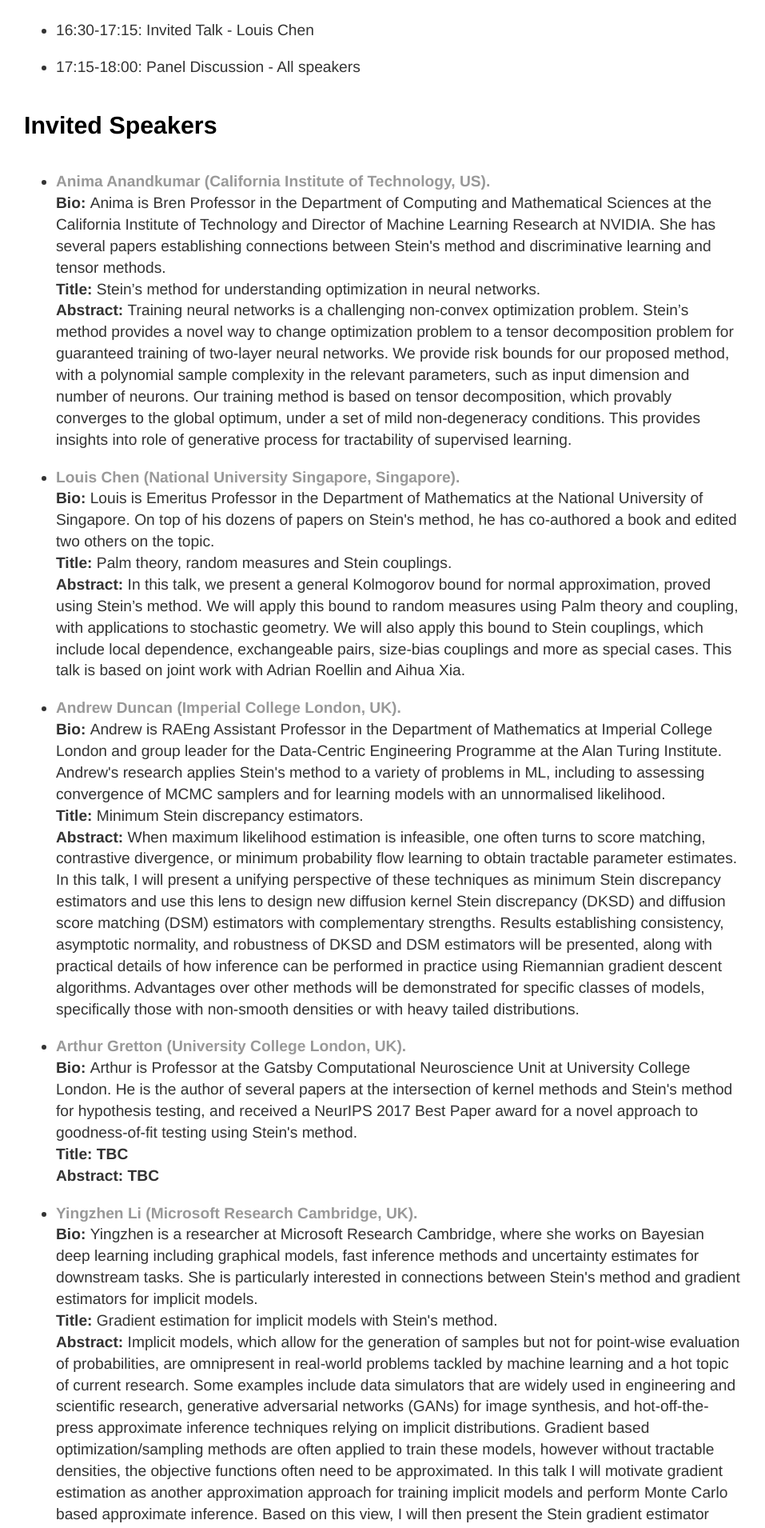
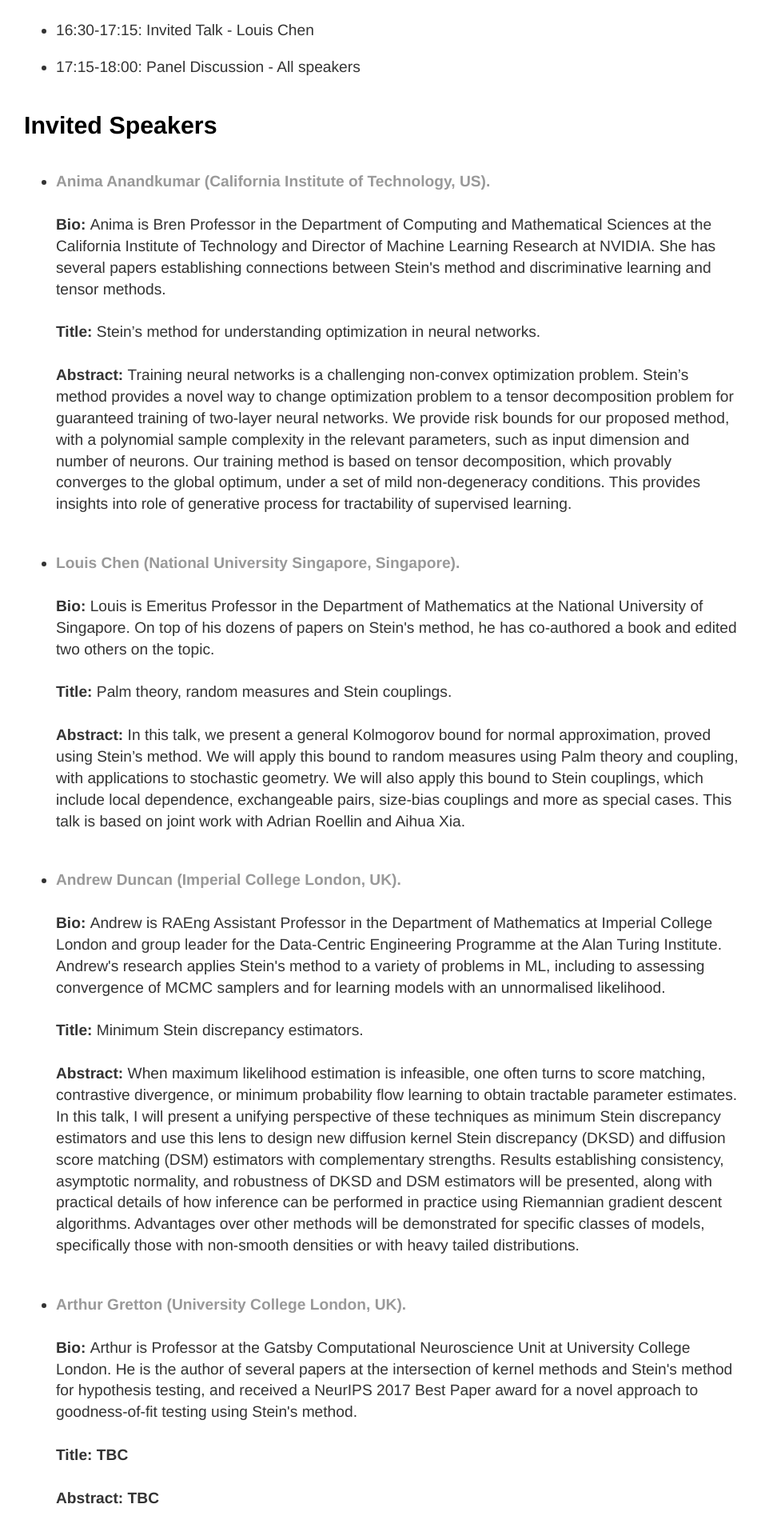
Before and after one commit to steinworkshop/steinworkshop.github.io, a Jekyll site: the page built from index.html, in a window 1280 px wide. Shown: the part 1743-3653 px from the top of the page at 80% size, without its empty margins (162-1119 px from the left). Built offline with Jekyll 4.4.1, drawn with Linux system fonts in a browser that asks for light colours.

Commit message:
double breaks

```diff
--- a/index.html
+++ b/index.html
@@ -54,73 +54,73 @@
 
 	<ul>
 
-		<li> <strong><a href="http://tensorlab.cms.caltech.edu/users/anima/"> Anima Anandkumar (California Institute of Technology, US).</a></strong> <br/>
+		<li> <strong><a href="http://tensorlab.cms.caltech.edu/users/anima/"> Anima Anandkumar (California Institute of Technology, US).</a></strong> <br/> <br/>
 
-			<strong> Bio: </strong> Anima is Bren Professor in the Department of Computing and Mathematical Sciences at the California Institute of Technology and Director of Machine Learning Research at NVIDIA. She has several papers establishing connections between Stein's method and discriminative learning and tensor methods. <br/>
+			<strong> Bio: </strong> Anima is Bren Professor in the Department of Computing and Mathematical Sciences at the California Institute of Technology and Director of Machine Learning Research at NVIDIA. She has several papers establishing connections between Stein's method and discriminative learning and tensor methods. <br/><br/>
 
-			<strong> Title: </strong> Stein’s method for understanding optimization in neural networks. <br/>
+			<strong> Title: </strong> Stein’s method for understanding optimization in neural networks. <br/><br/>
 
-			<strong> Abstract: </strong> Training neural networks is a challenging non-convex optimization problem. Stein’s method provides a novel way to change optimization problem to a tensor decomposition problem for guaranteed training of two-layer neural networks. We provide risk bounds for our proposed method, with a polynomial sample complexity in the relevant parameters, such as input dimension and number of neurons. Our training method is based on tensor decomposition, which provably converges to the global optimum, under a set of mild non-degeneracy conditions. This provides insights into role of generative process for tractability of supervised learning. <br/>
+			<strong> Abstract: </strong> Training neural networks is a challenging non-convex optimization problem. Stein’s method provides a novel way to change optimization problem to a tensor decomposition problem for guaranteed training of two-layer neural networks. We provide risk bounds for our proposed method, with a polynomial sample complexity in the relevant parameters, such as input dimension and number of neurons. Our training method is based on tensor decomposition, which provably converges to the global optimum, under a set of mild non-degeneracy conditions. This provides insights into role of generative process for tractability of supervised learning. <br/><br/>
 
 		</li>
 
-		<li> <strong><a href="http://www.math.nus.edu.sg/~lhychen/"> Louis Chen (National University Singapore, Singapore). </a></strong> <br/>
+		<li> <strong><a href="http://www.math.nus.edu.sg/~lhychen/"> Louis Chen (National University Singapore, Singapore). </a></strong> <br/><br/>
 
-			<strong> Bio: </strong> Louis is Emeritus Professor in the Department of Mathematics at the National University of Singapore. On top of his dozens of papers on Stein's method, he has co-authored a book and edited two others on the topic. <br/>
+			<strong> Bio: </strong> Louis is Emeritus Professor in the Department of Mathematics at the National University of Singapore. On top of his dozens of papers on Stein's method, he has co-authored a book and edited two others on the topic. <br/><br/>
 
-			<strong> Title: </strong> Palm theory, random measures and Stein couplings. <br/>
+			<strong> Title: </strong> Palm theory, random measures and Stein couplings. <br/><br/>
 
-			<strong> Abstract: </strong> In this talk, we present a general Kolmogorov bound for normal approximation, proved using Stein’s method. We will apply this bound to random measures using Palm theory and coupling, with applications to stochastic geometry. We will also apply this bound to Stein couplings, which include local dependence, exchangeable pairs, size-bias couplings and more as special cases. This talk is based on joint work with Adrian Roellin and Aihua Xia. <br/>
+			<strong> Abstract: </strong> In this talk, we present a general Kolmogorov bound for normal approximation, proved using Stein’s method. We will apply this bound to random measures using Palm theory and coupling, with applications to stochastic geometry. We will also apply this bound to Stein couplings, which include local dependence, exchangeable pairs, size-bias couplings and more as special cases. This talk is based on joint work with Adrian Roellin and Aihua Xia. <br/><br/>
 
 		</li>
 
-		<li> <strong><a href="https://www.turing.ac.uk/people/researchers/andrew-duncan"> Andrew Duncan (Imperial College London, UK).</a></strong> <br/>
+		<li> <strong><a href="https://www.turing.ac.uk/people/researchers/andrew-duncan"> Andrew Duncan (Imperial College London, UK).</a></strong> <br/><br/>
 
-			<strong> Bio: </strong> Andrew is RAEng Assistant Professor in the Department of Mathematics at Imperial College London and group leader for the Data-Centric Engineering Programme at the Alan Turing Institute. Andrew's research applies Stein's method to a variety of problems in ML, including to assessing convergence of MCMC samplers and for learning models with an unnormalised likelihood. <br/>
+			<strong> Bio: </strong> Andrew is RAEng Assistant Professor in the Department of Mathematics at Imperial College London and group leader for the Data-Centric Engineering Programme at the Alan Turing Institute. Andrew's research applies Stein's method to a variety of problems in ML, including to assessing convergence of MCMC samplers and for learning models with an unnormalised likelihood. <br/><br/>
 
-			<strong> Title: </strong> Minimum Stein discrepancy estimators. <br/>
+			<strong> Title: </strong> Minimum Stein discrepancy estimators. <br/><br/>
 
-			<strong> Abstract: </strong> When maximum likelihood estimation is infeasible, one often turns to score matching, contrastive divergence, or minimum probability flow learning to obtain tractable parameter estimates. In this talk, I will present a unifying perspective of these techniques as minimum Stein discrepancy estimators and use this lens to design new diffusion kernel Stein discrepancy (DKSD) and diffusion score matching (DSM) estimators with complementary strengths.  Results establishing consistency, asymptotic normality, and robustness of DKSD and DSM estimators will be presented, along with practical details of how inference can be performed in practice using Riemannian gradient descent algorithms. Advantages over other methods will be demonstrated for specific classes of models, specifically those with non-smooth densities or with heavy tailed distributions. <br/>
+			<strong> Abstract: </strong> When maximum likelihood estimation is infeasible, one often turns to score matching, contrastive divergence, or minimum probability flow learning to obtain tractable parameter estimates. In this talk, I will present a unifying perspective of these techniques as minimum Stein discrepancy estimators and use this lens to design new diffusion kernel Stein discrepancy (DKSD) and diffusion score matching (DSM) estimators with complementary strengths.  Results establishing consistency, asymptotic normality, and robustness of DKSD and DSM estimators will be presented, along with practical details of how inference can be performed in practice using Riemannian gradient descent algorithms. Advantages over other methods will be demonstrated for specific classes of models, specifically those with non-smooth densities or with heavy tailed distributions. <br/><br/>
 
 		</li>
 
-		<li> <strong><a href="http://www.gatsby.ucl.ac.uk/~gretton/"> Arthur Gretton (University College London, UK).</a></strong> <br/>
+		<li> <strong><a href="http://www.gatsby.ucl.ac.uk/~gretton/"> Arthur Gretton (University College London, UK).</a></strong> <br/><br/>
 
-			<strong> Bio: </strong> Arthur is Professor at the Gatsby Computational Neuroscience Unit at University College London. He is the author of several papers at the intersection of kernel methods and Stein's method for hypothesis testing, and received a NeurIPS 2017 Best Paper award for a novel approach to goodness-of-fit testing using Stein's method. <br/>
+			<strong> Bio: </strong> Arthur is Professor at the Gatsby Computational Neuroscience Unit at University College London. He is the author of several papers at the intersection of kernel methods and Stein's method for hypothesis testing, and received a NeurIPS 2017 Best Paper award for a novel approach to goodness-of-fit testing using Stein's method. <br/> <br/>
 
-			<strong> Title: TBC </strong> <br/>
+			<strong> Title: TBC </strong> <br/> <br/>
 
-			<strong> Abstract: TBC </strong> <br/>
+			<strong> Abstract: TBC </strong> <br/> <br/>
 
 		</li>
 
-		<li> <strong><a href="http://yingzhenli.net/home/en/"> Yingzhen Li (Microsoft Research Cambridge, UK).</a></strong> <br/>
+		<li> <strong><a href="http://yingzhenli.net/home/en/"> Yingzhen Li (Microsoft Research Cambridge, UK).</a></strong> <br/> <br/>
 
-			<strong> Bio: </strong> Yingzhen is a researcher at Microsoft Research Cambridge, where she works on Bayesian deep learning including graphical models, fast inference methods and uncertainty estimates for downstream tasks. She is particularly interested in connections between Stein's method and gradient estimators for implicit models. <br/>
+			<strong> Bio: </strong> Yingzhen is a researcher at Microsoft Research Cambridge, where she works on Bayesian deep learning including graphical models, fast inference methods and uncertainty estimates for downstream tasks. She is particularly interested in connections between Stein's method and gradient estimators for implicit models. <br/> <br/>
 
-			<strong> Title: </strong> Gradient estimation for implicit models with Stein's method. <br/>
+			<strong> Title: </strong> Gradient estimation for implicit models with Stein's method. <br/> <br/>
 
-			<strong> Abstract: </strong> Implicit models, which allow for the generation of samples but not for point-wise evaluation of probabilities, are omnipresent in real-world problems tackled by machine learning and a hot topic of current research. Some examples include data simulators that are widely used in engineering and scientific research, generative adversarial networks (GANs) for image synthesis, and hot-off-the-press approximate inference techniques relying on implicit distributions. Gradient based optimization/sampling methods are often applied to train these models, however without tractable densities, the objective functions often need to be approximated. In this talk I will motivate gradient estimation as another approximation approach for training implicit models and perform Monte Carlo based approximate inference. Based on this view, I will then present the Stein gradient estimator which estimates the score function of an implicit model density. I will discuss connections of this approach to score matching, kernel methods, denoising auto-encoders, etc., and show application cases including entropy regularization for GANs, and meta-learning for stochastic gradient MCMC algorithms.<br/>
+			<strong> Abstract: </strong> Implicit models, which allow for the generation of samples but not for point-wise evaluation of probabilities, are omnipresent in real-world problems tackled by machine learning and a hot topic of current research. Some examples include data simulators that are widely used in engineering and scientific research, generative adversarial networks (GANs) for image synthesis, and hot-off-the-press approximate inference techniques relying on implicit distributions. Gradient based optimization/sampling methods are often applied to train these models, however without tractable densities, the objective functions often need to be approximated. In this talk I will motivate gradient estimation as another approximation approach for training implicit models and perform Monte Carlo based approximate inference. Based on this view, I will then present the Stein gradient estimator which estimates the score function of an implicit model density. I will discuss connections of this approach to score matching, kernel methods, denoising auto-encoders, etc., and show application cases including entropy regularization for GANs, and meta-learning for stochastic gradient MCMC algorithms.<br/> <br/>
 
 		</li>
 
-		<li> <strong><a href="http://cs.brown.edu/~pvaliant/"> Paul Valiant (Brown University, US).</a></strong> <br/>
+		<li> <strong><a href="http://cs.brown.edu/~pvaliant/"> Paul Valiant (Brown University, US).</a></strong> <br/> <br/>
 
-			<strong> Bio: </strong> Paul is assistant professor in the department of Computer Science at Brown. He has contributed methodology on particle-based variational inference, and is particular interested in connections with Stein Variational Gradient Descent. <br/>
+			<strong> Bio: </strong> Paul is assistant professor in the department of Computer Science at Brown. He has contributed methodology on particle-based variational inference, and is particular interested in connections with Stein Variational Gradient Descent. <br/> <br/>
 
-			<strong> Title: </strong> TBC <br/>
+			<strong> Title: </strong> TBC <br/> <br/>
 
-			<strong> Abstract: </strong> TBC <br/>
+			<strong> Abstract: </strong> TBC <br/> <br/>
 
 		</li>
 
-		<li> <strong><a href="https://users.cs.duke.edu/~ryzhang/"> Ruiyi Zhang (Duke University, US).</a></strong> <br/>
+		<li> <strong><a href="https://users.cs.duke.edu/~ryzhang/"> Ruiyi Zhang (Duke University, US).</a></strong> <br/> <br/>
 
-			<strong> Bio: </strong>  Ruiyi is a PhD student in the department of computer science at Duke University. Ruiyi has contributed methodology on particle-based variational inference, and is particular interested in connections with Stein Variational Gradient Descent. <br/>
+			<strong> Bio: </strong>  Ruiyi is a PhD student in the department of computer science at Duke University. Ruiyi has contributed methodology on particle-based variational inference, and is particular interested in connections with Stein Variational Gradient Descent. <br/> <br/>
 
-			<strong> Title: </strong> On Wasserstein Gradient Flows and Particle-Based Variational Inference <br/>
+			<strong> Title: </strong> On Wasserstein Gradient Flows and Particle-Based Variational Inference <br/> <br/>
 
-			<strong> Abstract: </strong> Particle-based variational inference methods (ParVIs), such as models associated with Stein variational gradient descent, have gained attention in the Bayesian inference literature, for their capacity to yield flexible and accurate approximations. We explore ParVIs from the perspective of Wasserstein gradient flows, and make both theoretical and practical contributions. We unify various finite-particle approximations that existing ParVIs use, and recognize that the approximation is essentially a compulsory smoothing treatment, in either of two equivalent forms. This novel understanding reveals the assumptions and relations of existing ParVIs, and also inspires new ParVIs. We propose an acceleration framework and a principled bandwidth-selection method for general ParVIs; these are based on the developed theory and leverage the geometry of the Wasserstein space. Experimental results show the improved convergence by the acceleration framework and enhanced sample accuracy by the bandwidth-selection method. <br/>
+			<strong> Abstract: </strong> Particle-based variational inference methods (ParVIs), such as models associated with Stein variational gradient descent, have gained attention in the Bayesian inference literature, for their capacity to yield flexible and accurate approximations. We explore ParVIs from the perspective of Wasserstein gradient flows, and make both theoretical and practical contributions. We unify various finite-particle approximations that existing ParVIs use, and recognize that the approximation is essentially a compulsory smoothing treatment, in either of two equivalent forms. This novel understanding reveals the assumptions and relations of existing ParVIs, and also inspires new ParVIs. We propose an acceleration framework and a principled bandwidth-selection method for general ParVIs; these are based on the developed theory and leverage the geometry of the Wasserstein space. Experimental results show the improved convergence by the acceleration framework and enhanced sample accuracy by the bandwidth-selection method. <br/> <br/>
 
 		</li>
 
```
